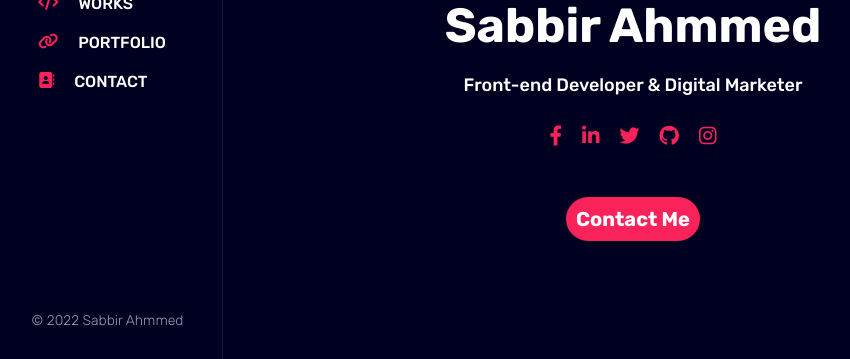
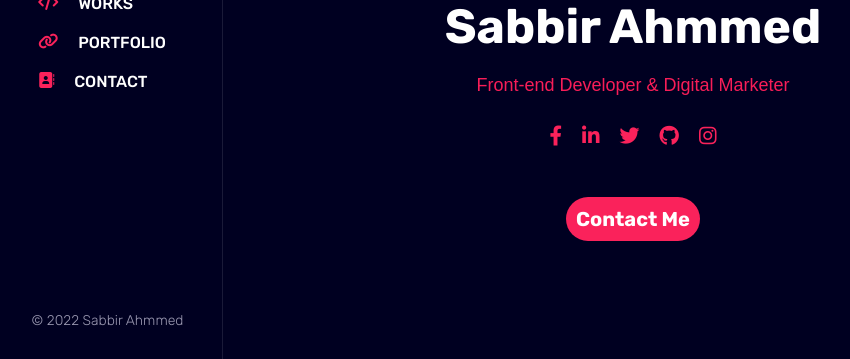
Before and after one commit to ah-sabbir/ah-sabbir.github.io, a plain HTML site: page index.html in a window 1280 px wide. Shown: the part 441-800 px from the top of the page, without its empty margins (7-857 px from the left). Drawn offline with Linux system fonts and the light colour scheme.

Commit message:
font color changed

```diff
--- a/index.css
+++ b/index.css
@@ -187,6 +187,8 @@
 
 .container span{
     font-size: 14px;
+    font-family: "josefin sans",Sans-serif;
+    color: #f81d58;
 }
 
 .socials{
@@ -244,5 +246,6 @@
     .container span{
         padding: 0px;
         font-size: 18px;
+        font-family: "josefin sans",Sans-serif;
     }
 }
--- a/index.html
+++ b/index.html
@@ -8,6 +8,10 @@
     <link rel="stylesheet" href="index.css">
     <link rel="preconnect" href="https://fonts.googleapis.com">
     <link rel="preconnect" href="https://fonts.gstatic.com">
+    <link href="https://fonts.googleapis.com/css2?family=Poppins:wght@100;200;300;400;600;700&family=Rubik:wght@300;500;600;700&display=swap" rel="stylesheet">
+
+    <link rel="preconnect" href="https://fonts.googleapis.com">
+    <link rel="preconnect" href="https://fonts.gstatic.com" crossorigin>
     <link href="https://fonts.googleapis.com/css2?family=Poppins:wght@100;200;300;400;600;700&family=Rubik:wght@300;500;600;700&display=swap" rel="stylesheet">
 
     <link rel="stylesheet" href="https://cdnjs.cloudflare.com/ajax/libs/font-awesome/6.2.0/css/all.min.css">
```
